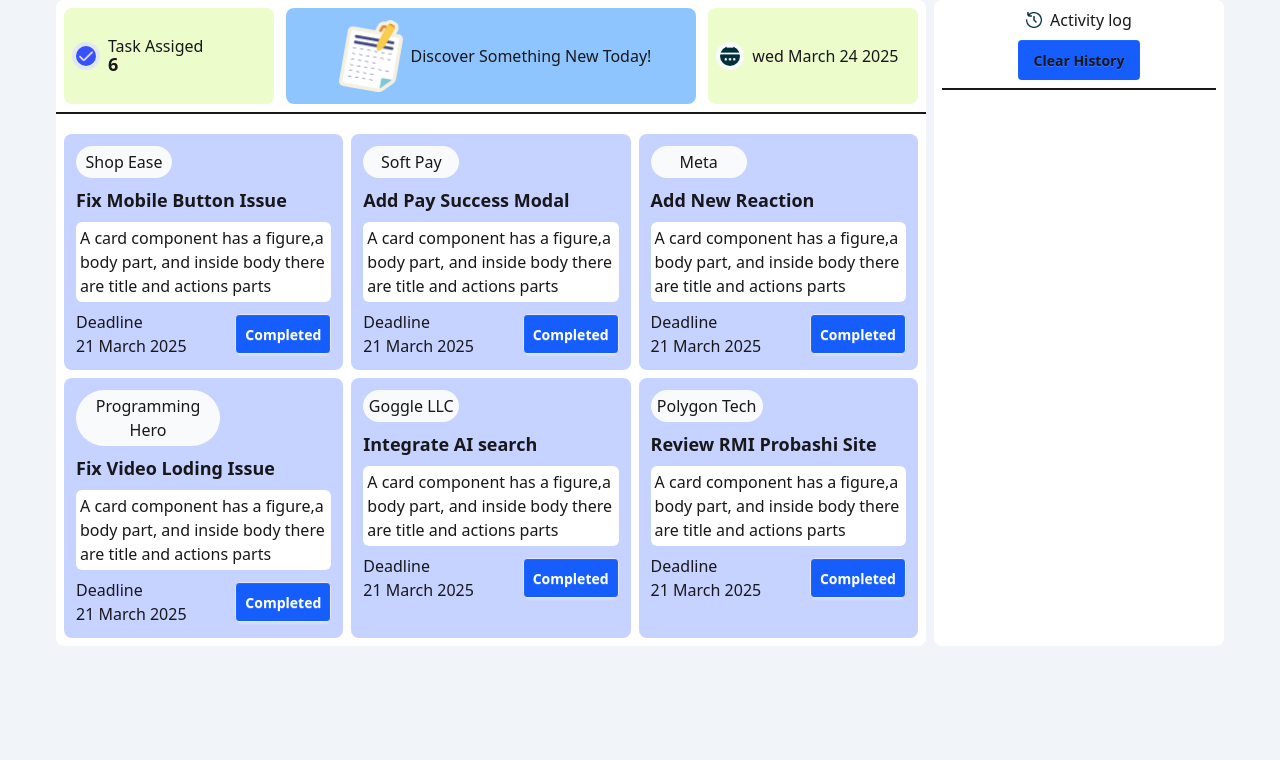
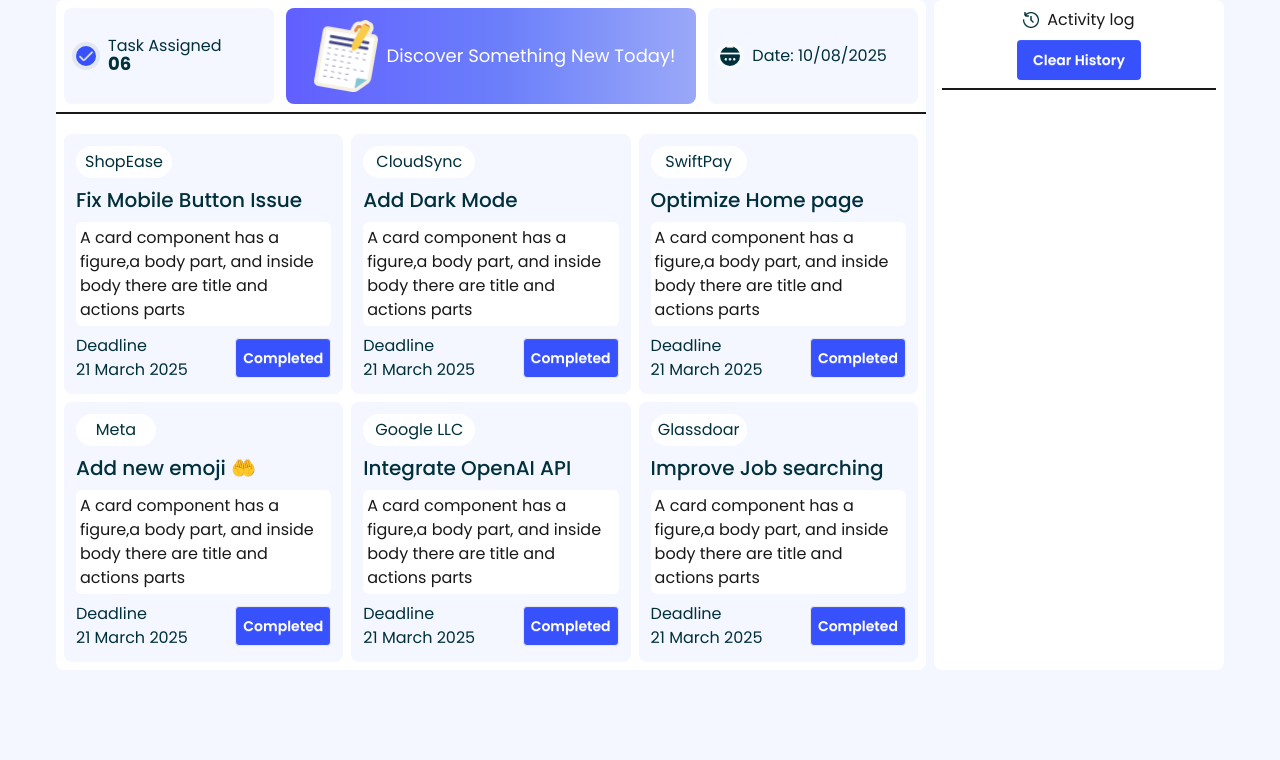
Before and after one commit to uttam2004/assignment-5, a plain HTML site: page index.html in a window 1280 px wide. Shown: the part 64-824 px from the top of the page. Drawn offline with nearby package versions, Linux system fonts and the light colour scheme; a script that the page names is missing.

Commit message:
full project

```diff
--- a/index.html
+++ b/index.html
@@ -12,8 +12,31 @@
     <script src="https://cdn.jsdelivr.net/npm/@tailwindcss/browser@4"></script>
     <!-- tailwind cdn -->
     <script src="https://cdn.jsdelivr.net/npm/@tailwindcss/browser@4"></script>
+    <!-- poppins font -->
+    <link rel="preconnect" href="https://fonts.googleapis.com" />
+    <link rel="preconnect" href="https://fonts.gstatic.com" crossorigin />
+    <link
+      href="https://fonts.googleapis.com/css2?family=Poppins:ital,wght@0,100;0,200;0,300;0,400;0,500;0,600;0,700;0,800;0,900;1,100;1,200;1,300;1,400;1,500;1,600;1,700;1,800;1,900&display=swap"
+      rel="stylesheet"
+    />
+    <style>
+      .poppins-regular {
+        font-family: "Poppins", sans-serif;
+        font-weight: 400;
+        font-style: normal;
+      }
+      .text-color-1{
+        color: #00303C;
+      }
+      .text-color-2{
+        color: white;
+      }
+      .text-color-3{
+        color: #000000;
+      }
+    </style>
   </head>
-  <body id="background" class="px-14 pt-2 pb-4 bg-slate-100">
+  <body id="background" class="px-14 pt-2 pb-4 bg-[#F4F7FF] poppins-regular">
     <section class="min-h-screen">
       <header class="">
         <nav
@@ -51,7 +74,7 @@
         <section class="bg-white w-3/4 rounded-lg">
           <div class="flex gap-3 p-2 border-b-2">
             <div
-              class="flex items-center p-2 py-1 gap-2 w-2/4 bg-lime-100 justify-items-center rounded-lg"
+              class="flex items-center p-2 py-1 gap-2 w-2/4 bg-[#F4F7FF] justify-items-center rounded-lg"
             >
               <div class="hover:bg-green-300">
                 <img
@@ -61,18 +84,19 @@
                 />
               </div>
               <div class="-space-y-2">
-                <p>Task Assiged</p>
-                <h3 id="task-number" class="font-bold text-lg">6</h3>
+                <p class="text-color-1">Task Assigned </p>
+                <h3 id="task-number" class="font-bold text-lg text-color-1">06</h3>
               </div>
             </div>
             <div
-              id="discover-btn" class="bg-blue-300 rounded-lg flex w-full p-2 items-center justify-center"
+              id="discover-btn"
+              class="bg-gradient-to-r from-indigo-500 from-0% via-[#6C7FFA] via-53% to-[#9BA8F8] to-100% rounded-lg flex w-full p-2 items-center justify-center"
             >
               <img class="w-20" src="assets/board.png" alt="" />
-              <p>Discover Something New Today!</p>
+              <p class="text-color-2 text-lg">Discover Something New Today!</p>
             </div>
             <div
-              class="bg-lime-100 rounded-lg w-2/4 flex items-center gap-2 p-2"
+              class="bg-[#F4F7FF] rounded-lg w-2/4 flex items-center gap-2 p-2"
             >
               <div class="hover:bg-green-300">
                 <img
@@ -82,18 +106,18 @@
                 />
               </div>
               <div>
-                <p>wed March 24 2025</p>
+                <p id="current-date" class="text-color-1">wed March 24 2025</p>
               </div>
             </div>
           </div>
 
           <!-- Card sections -->
           <section class="grid grid-cols-3 gap-2 mt-3 p-2">
-            <div class="bg-indigo-200 p-3 space-y-2 rounded-lg">
-              <div class="bg-gray-50 rounded-full p-1 w-24 text-center">
-                <p>Shop Ease</p>
+            <div class="bg-[#F4F7FF] p-3 space-y-2 rounded-lg">
+              <div class="bg-white rounded-full p-1 w-24 text-center">
+                <p class="text-color-1">ShopEase</p>
               </div>
-              <h3 id="title-1" class="font-semibold text-lg">
+              <h3 id="title-1" class="font-medium text-xl text-color-1">
                 Fix Mobile Button Issue
               </h3>
               <div class="bg-white p-1 rounded-md">
@@ -104,20 +128,20 @@
               </div>
               <div class="flex items-center justify-between">
                 <div>
-                  <p>Deadline</p>
-                  <p>21 March 2025</p>
+                  <p class="text-color-1">Deadline</p>
+                  <p class="text-color-1">21 March 2025</p>
                 </div>
-                <button id="btn-1" class="btn bg-blue-600 text-white w-24">
+                <button id="btn-1" class="btn text-white bg-[#3752FD] w-24">
                   Completed
                 </button>
               </div>
             </div>
-            <div class="bg-indigo-200 p-3 space-y-2 rounded-lg">
-              <div class="bg-gray-50 rounded-full p-1 w-24 text-center">
-                <p>Soft Pay</p>
+            <div class="bg-[#F4F7FF] p-3 space-y-2 rounded-lg">
+              <div class="bg-white rounded-full p-1 w-28 text-center">
+                <p class="text-color-1">CloudSync</p>
               </div>
-              <h3 id="title-2" class="font-semibold text-lg">
-                Add Pay Success Modal
+              <h3 id="title-2" class="font-medium text-xl text-color-1">
+                Add Dark Mode
               </h3>
               <div class="bg-white p-1 rounded-md">
                 <p>
@@ -127,20 +151,20 @@
               </div>
               <div class="flex items-center justify-between">
                 <div>
-                  <p>Deadline</p>
-                  <p>21 March 2025</p>
+                  <p class="text-color-1">Deadline</p>
+                  <p class="text-color-1">21 March 2025</p>
                 </div>
-                <button id="btn-2" class="btn bg-blue-600 text-white w-24">
+                <button id="btn-2" class="btn text-white bg-[#3752FD]  w-24">
                   Completed
                 </button>
               </div>
             </div>
-            <div class="bg-indigo-200 p-3 space-y-2 rounded-lg">
-              <div class="bg-gray-50 rounded-full p-1 w-24 text-center">
-                <p>Meta</p>
+            <div class="bg-[#F4F7FF] p-3 space-y-2 rounded-lg">
+              <div class="bg-white rounded-full p-1 w-24 text-center">
+                <p class="text-color-1">SwiftPay</p>
               </div>
-              <h3 id="title-3" class="font-semibold text-lg">
-                Add New Reaction
+              <h3 id="title-3" class="font-medium text-xl text-color-1">
+                Optimize  Home page
               </h3>
               <div class="bg-white p-1 rounded-md">
                 <p>
@@ -150,20 +174,20 @@
               </div>
               <div class="flex items-center justify-between">
                 <div>
-                  <p>Deadline</p>
-                  <p>21 March 2025</p>
+                  <p class="text-color-1">Deadline</p>
+                  <p class="text-color-1">21 March 2025</p>
                 </div>
-                <button id="btn-3" class="btn bg-blue-600 text-white w-24">
+                <button id="btn-3" class="btn text-white bg-[#3752FD]  w-24">
                   Completed
                 </button>
               </div>
             </div>
-            <div class="bg-indigo-200 p-3 space-y-2 rounded-lg">
-              <div class="bg-gray-50 rounded-full p-1 w-36 text-center">
-                <p>Programming Hero</p>
+            <div class="bg-[#F4F7FF] p-3 space-y-2 rounded-lg">
+              <div class="bg-white rounded-full p-1 w-20 text-center">
+                <p class="text-color-1">Meta</p>
               </div>
-              <h3 id="title-4" class="font-semibold text-lg">
-                Fix Video Loding Issue
+              <h3 id="title-4" class="font-medium text-xl text-color-1">
+                Add new emoji 🤲
               </h3>
               <div class="bg-white p-1 rounded-md">
                 <p>
@@ -173,20 +197,20 @@
               </div>
               <div class="flex items-center justify-between">
                 <div>
-                  <p>Deadline</p>
-                  <p>21 March 2025</p>
+                  <p class="text-color-1">Deadline</p>
+                  <p class="text-color-1">21 March 2025</p>
                 </div>
-                <button id="btn-4" class="btn bg-blue-600 text-white w-24">
+                <button id="btn-4" class="btn text-white bg-[#3752FD]  w-24">
                   Completed
                 </button>
               </div>
             </div>
-            <div class="bg-indigo-200 p-3 space-y-2 rounded-lg">
-              <div class="bg-gray-50 rounded-full p-1 w-24 text-center">
-                <p>Goggle LLC</p>
+            <div class="bg-[#F4F7FF] p-3 space-y-2 rounded-lg">
+              <div class="bg-white rounded-full p-1 w-28 text-center">
+                <p class="text-color-1">Google LLC</p>
               </div>
-              <h3 id="title-5" class="font-semibold text-lg">
-                Integrate AI search
+              <h3 id="title-5" class="font-medium text-xl text-color-1">
+                Integrate OpenAI API
               </h3>
               <div class="bg-white p-1 rounded-md">
                 <p>
@@ -196,20 +220,20 @@
               </div>
               <div class="flex items-center justify-between">
                 <div>
-                  <p>Deadline</p>
-                  <p>21 March 2025</p>
+                  <p class="text-color-1">Deadline</p>
+                  <p class="text-color-1">21 March 2025</p>
                 </div>
-                <button id="btn-5" class="btn bg-blue-600 text-white w-24">
+                <button id="btn-5" class="btn text-white bg-[#3752FD]  w-24">
                   Completed
                 </button>
               </div>
             </div>
-            <div class="bg-indigo-200 p-3 space-y-2 rounded-lg">
-              <div class="bg-gray-50 rounded-full p-1 w-28 text-center">
-                <p>Polygon Tech</p>
+            <div class="bg-[#F4F7FF] p-3 space-y-2 rounded-lg">
+              <div class="bg-white rounded-full p-1 w-24 text-center">
+                <p class="text-color-1">Glassdoar</p>
               </div>
-              <h3 id="title-6" class="font-semibold text-lg">
-                Review RMI Probashi Site
+              <h3 id="title-6" class="font-medium text-xl text-color-1">
+                Improve Job searching
               </h3>
               <div class="bg-white p-1 rounded-md">
                 <p>
@@ -219,10 +243,10 @@
               </div>
               <div class="flex items-center justify-between">
                 <div>
-                  <p>Deadline</p>
-                  <p>21 March 2025</p>
+                  <p class="text-color-1">Deadline</p>
+                  <p class="text-color-1">21 March 2025</p>
                 </div>
-                <button id="btn-6" class="btn bg-blue-600 text-white w-24">
+                <button id="btn-6" class="btn text-white bg-[#3752FD]  w-24">
                   Completed
                 </button>
               </div>
@@ -237,7 +261,7 @@
               <p>Activity log</p>
             </div>
             <div>
-              <button id="clearhistory-btn" class="btn bg-blue-600 border-none">
+              <button id="clearhistory-btn" class="btn text-white bg-[#3752FD] border-none">
                 Clear History
               </button>
             </div>
@@ -248,6 +272,7 @@
         </section>
       </main>
     </section>
+    <script src="./script/currentDate.js"></script>
     <script src="./script/utilites.js"></script>
     <script src="./script/button.js"></script>
     <script src="./script/clearHistory.js"></script>
--- /dev/null
+++ b/script/currentDate.js
@@ -0,0 +1,17 @@
+// Current Date
+function showBangladeshDate(){
+    const now = new Date();
+    const optionsDate={
+        timeZone:'Asia/Dhaka',
+        day: '2-digit',
+        month: '2-digit',
+        year: 'numeric'
+    }
+    // date
+    const currentDate= new Intl.DateTimeFormat('en-GB',optionsDate).format(now);
+    document.getElementById("current-date").textContent=`
+    Date: ${currentDate}
+    `;
+
+}
+const currentDate= showBangladeshDate();
--- a/script/utilites.js
+++ b/script/utilites.js
@@ -25,4 +25,4 @@ function getRandomColor(){
         color+= letters[Math.floor(Math.random()*16)];
     }
     return color;
-}
+};
```
Also changed, not shown: blog.html (+48 -11 lines), script/button.js (line endings or trailing spaces).
